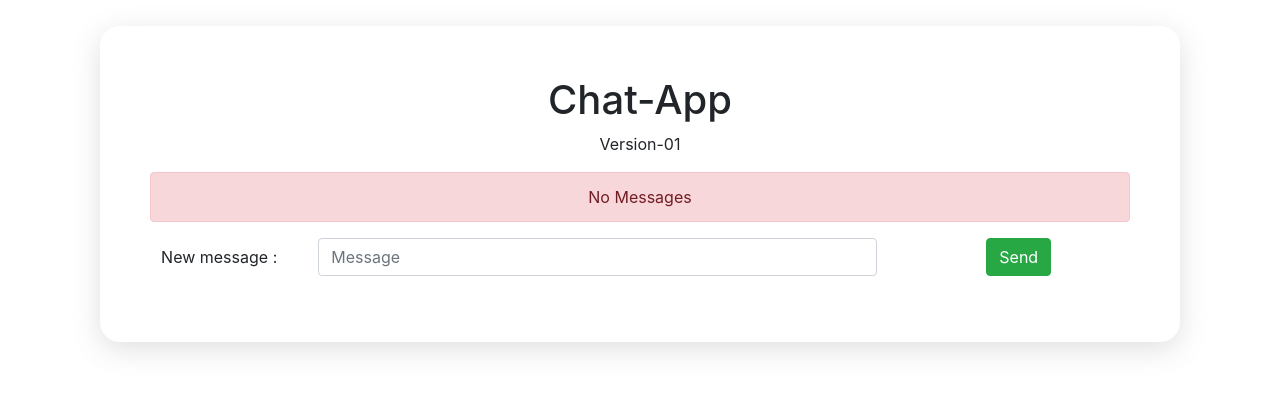
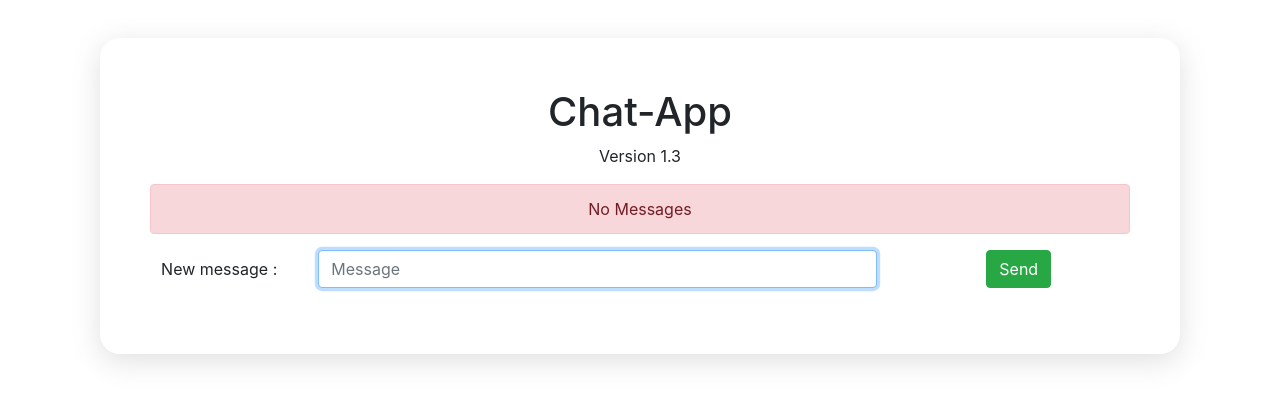
Before and after one commit to heshanhansana/chat-app, a PHP site: page / in a window 1280 px wide. Shown: the top 404 px of the page. Run offline with PHP 8.4, Linux system fonts and the light colour scheme; data that the repository does not hold is empty.

Commit message:
New update

```diff
--- a/index.php
+++ b/index.php
@@ -15,12 +15,12 @@
 
             <div class="headder">
                 <h1>Chat-App</h1>
-                <p>Version-01</p>
+                <p>Version 1.3</p>
             </div>
 
 
             <!-- Message display area -->
-            <div class="body">
+            <div class="body" id="history">
 
                 <?php
                     // display previous chat
@@ -38,7 +38,7 @@
                     <div class="form-group row">
                         <label class="col-sm-2 col-form-label">New message : </label>
                         <div class="col-sm-7">
-                            <input type="text" name="new-message" class="form-control" id="inputPassword" placeholder="Message">
+                            <input type="text" name="new-message" class="form-control" id="myInput" placeholder="Message">
                         </div>
 
                         <div class="col-sm-3">
--- a/previous_chat.php
+++ b/previous_chat.php
@@ -16,7 +16,7 @@
                     <?php foreach ($messages as $row): ?>
                         <tr>
                             <td><?php echo $row['message']; ?></td>
-                            <td><?php echo "<a href='delete.php?id=" . $row["id"] . "'><input type='button' value='X' class='btn btn-outline-dark'> </a>" ?></td>
+                    <!--        <td><?php echo "<a href='delete.php?id=" . $row["id"] . "'><input type='button' value='X' class='btn btn-outline-dark'> </a>" ?></td>   -->
                         </tr>
                     <?php endforeach; ?>
                 </tbody>
--- a/script.js
+++ b/script.js
@@ -7,8 +7,20 @@ const resetIdleTimer = () => {
     }, 3000); // 3 seconds of inactivity
 };
 
+
 document.addEventListener('mousemove', resetIdleTimer);
 document.addEventListener('keydown', resetIdleTimer);
 document.addEventListener('click', resetIdleTimer);
 
 resetIdleTimer(); // Start the timer immediately
+
+
+// forcus on text input field
+window.onload = function() {
+    document.getElementById("myInput").focus();
+};
+
+
+setInterval(function() {
+    $('#history').load('previous_chat.php #history');
+  }, 1500); //  1.5 seconds
--- a/style.css
+++ b/style.css
@@ -4,6 +4,6 @@
     padding:50px;
     box-shadow: rgba(100, 100, 111, 0.2) 0px 7px 29px 0px;
     border-radius: 20px;
-    margin-top: 2%;
-    margin-bottom: 2%;
+    margin-top: 3%;
+    margin-bottom: 3%;
 }
```
Also changed, not shown: README.md.
